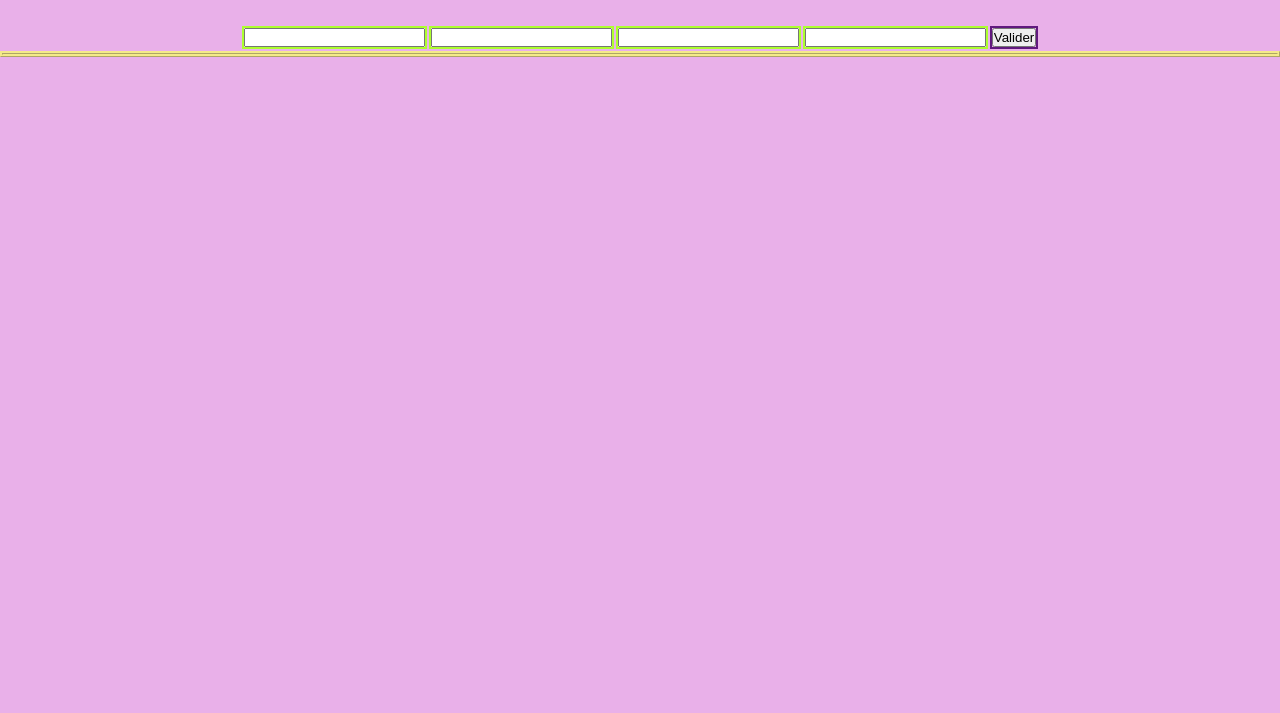
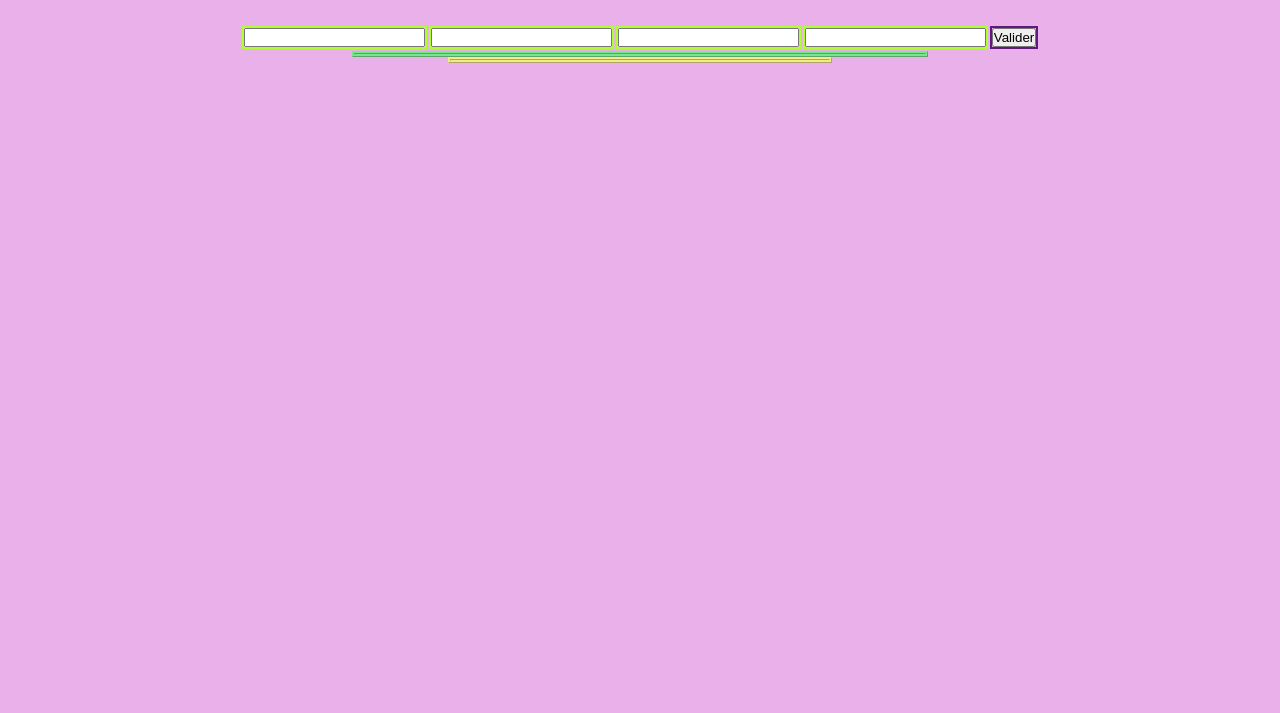
Before and after one commit to kathynkelenda/mastermindv2, a plain HTML site: page index.html in a window 1280 px wide. Shown: the part 87-800 px from the top of the page. Drawn offline with Linux system fonts and the light colour scheme.

Commit message:
Add files via upload

```diff
--- a/css/main.css
+++ b/css/main.css
@@ -18,13 +18,19 @@ table
 
 .limite{
     border-style:ridge;
-    border-width: 3px;
     border-color: rgba(247, 247, 116, 0.822) ;
+    width:30%;
+    height: auto;
+    margin: auto;
 }
 
-.reponse{
+.reponses{
     border-style:ridge;
-    border-width: 10%;
+    border-color: rgba(94, 245, 120, 0.822) ;
+    width:45%;
+    height: auto;
+    margin: auto;
+    text-align: center;
 }
 
 td{
```
